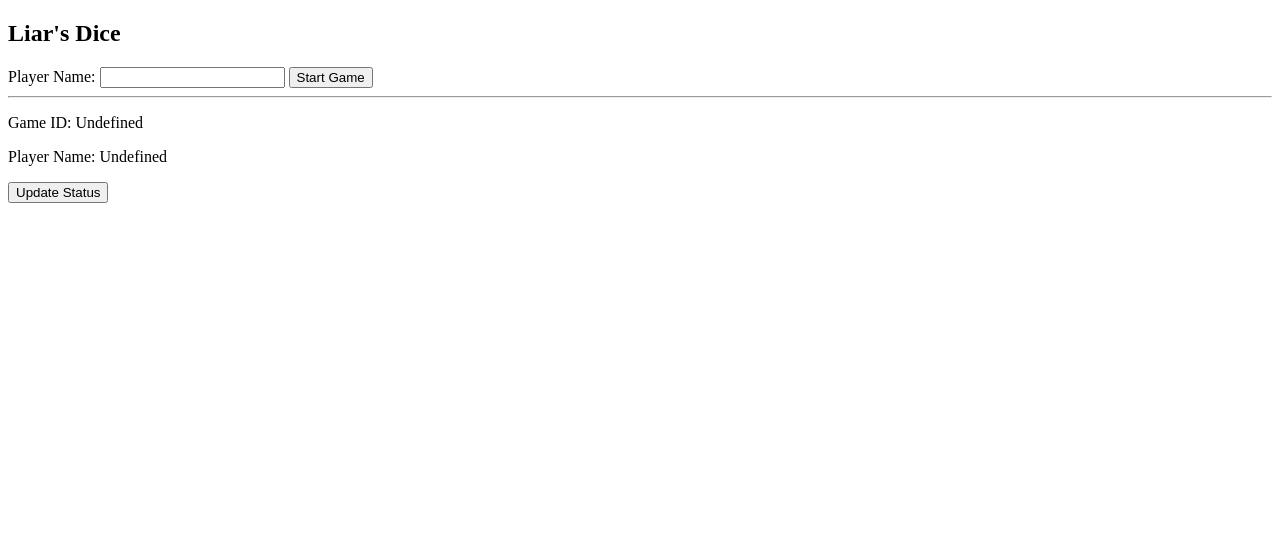
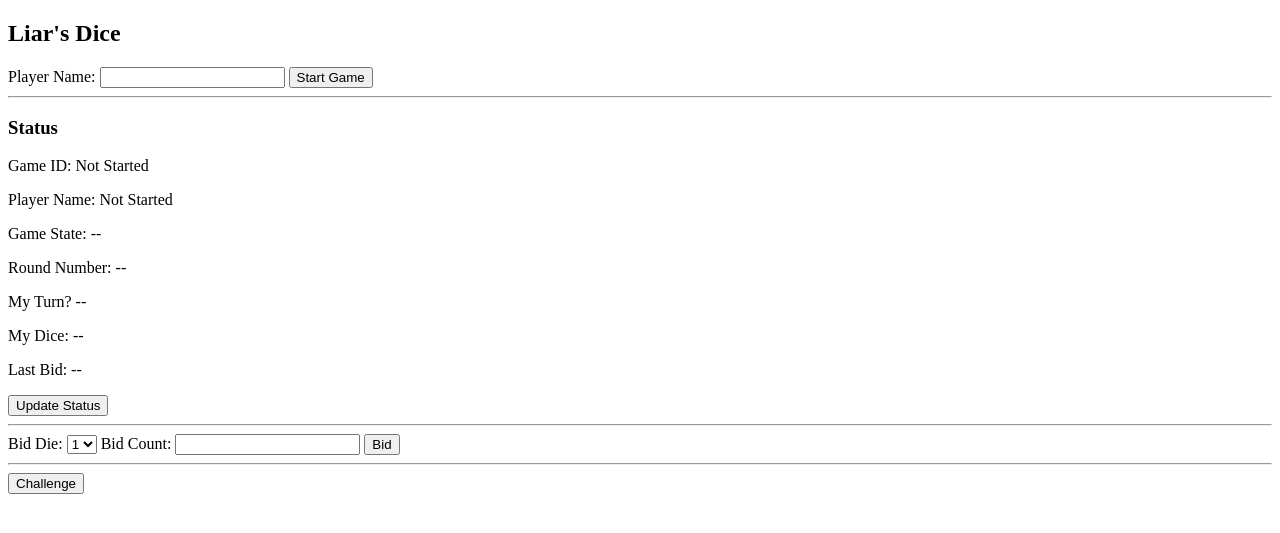
Before and after one commit to fia-io/liars-dice, a Flask app: page /client in a window 1280 px wide. Shown: the top 533 px of the page. Run offline with Flask 2, Linux system fonts and the light colour scheme.

Commit message:
Everything seems to be working...

```diff
--- a/server/main.py
+++ b/server/main.py
@@ -36,7 +36,11 @@ def game_status_get():
     game_id = flask.request.args.get('game_id')
     player_name = flask.request.args.get('player_name')
 
-    response = { 'game_id': game_id, 'player_name': player_name }
+    response = {
+        'game_id': game_id,
+        'game_status': 'playing',
+        'round_number': 3,
+        'player_name': player_name }
     return flask.jsonify(**response)
 
 @app.route('/play/game_status', methods=['POST'])
@@ -77,7 +81,8 @@ def bid():
     bid_count = json.get('bid_count')
     bid_die = json.get('bid_die')
 
-    response = { 'not implemented': 1 }
+    #response = { 'game_id' : game_id, 'round_number': round_number, 'player_name' : player_name, 'bid_count' : bid_count, 'bid_die' : bid_die};
+    response = { 'game_id': game_id, 'player_name': player_name }
     return flask.jsonify(**response)
 
 @app.route('/play/challenge', methods=['POST'])
@@ -97,7 +102,8 @@ def challenge():
     round_number = json.get('round_number')
     player_name = json.get('player_name')
 
-    response = { 'not implemented': 1 }
+    #response = { 'game_id' : game_id, 'round_number' : round_number, 'player_name' : player_name };
+    response = { 'game_id': game_id, 'player_name': player_name }
     return flask.jsonify(**response)
 
 @app.route("/client")
@@ -113,10 +119,5 @@ def send_js(path):
 def base_template():
     return flask.render_template('base.html')
 
-@app.route("/json_test")
-def json_test():
-    d = {'a': 4, 'b': 9}
-    return flask.jsonify(**d)
-
 if __name__ == "__main__":
     app.run(host='0.0.0.0', port=8080)
--- a/server/templates/client.html
+++ b/server/templates/client.html
@@ -4,27 +4,74 @@
 <script src="https://ajax.googleapis.com/ajax/libs/jquery/1.12.4/jquery.min.js"></script>
 <script>
 $(document).ready(function(){
-    $("#status").click(function(){
-        $.get("/play/game_status?game_id=3&player_name='" + name + "'",function(data, status){
-            updateStatus(data);
-        },"json" );
-
-    });
-
     $("#start").click(function(){
-        var name = $("#player_name_input").text();
-        $.get("/play/game_status?game_id=3&player_name='" + name + "'",function(data, status){
+        $.get("/play/game_status?game_id=" + $("#game_id_data").val() + "&player_name='" + $("#player_name_input").val() + "'",function(data, status){
             updateStatus(data);
             $("#start").hide();
             $("#player_name_input").hide();
         },"json" );
 
     });
+
+    $("#status").click(function(){
+        $.get("/play/game_status?game_id=" + $("#game_id_data").val() + "&player_name='" +  $("#player_name_input").val() + "'",function(data, status){
+            updateStatus(data);
+        },"json" );
+
+    });
+
+     $("#bid").click(function(){
+        $.ajax({
+            url: "/play/bid",
+            dataType: 'json',
+            type: 'post',
+            contentType: 'application/json',
+            data: JSON.stringify( {
+                "game_id" : $("#game_id_data").val(),
+                "round_number" : $("#round_num_data").val(),
+                "player_name" :$("#player_name_input").val(),
+                "bid_count" : $("#bid_count").val(),
+                "bid_die" : $("#bid_die").val()
+            } ),
+            processData: false,
+            success: function(data, status){
+                updateStatus(data);
+            }
+
+        });
+
+    });
+
+     $("#challenge").click(function(){
+        $.ajax({
+            url: "/play/challenge",
+            dataType: 'json',
+            type: 'post',
+            contentType: 'application/json',
+            data: JSON.stringify( {
+                "game_id" : $("#game_id_data").val(),
+                "round_number" : $("#round_num_data").val(),
+                "player_name" : $("#player_name_input").val()
+            } ),
+            processData: false,
+            success: function(data, status){
+                updateStatus(data);
+            }
+
+        });
+    });
 });
 
 function updateStatus( data ) {
     $("#game_id").text("Game ID: " + data.game_id);
+    $("#game_id_data").val(data.game_id);
     $("#player_name").text ("Player Name: " + data.player_name);
+    $("#game_state").text ("Game State: " + data.game_state);
+    $("#round_number").text ("Round Number: " + data.round_number);
+    $("#round_num_data").val(data.round_number);
+    $("#player_turn").text ("My Turn? " + data.player_turn);
+    $("#dice").text ("My Dice: " + data.dice);
+    $("#bid").text ("Last Bid: " + data.bid);
 }
 
 </script>
@@ -33,12 +80,35 @@ function updateStatus( data ) {
 
 <h2>Liar's Dice</h2>
 Player Name: <input id='player_name_input' type='text' >
+<input type='hidden' id='game_id_data' value=1>
+<input type='hidden' id='round_num_data' value=0>
 <button id='start'>Start Game</button>
 <hr>
-<p id='game_id'>Game ID: Undefined</p>
-<p id='player_name'>Player Name: Undefined</p>
+<h3> Status </h3>
+<p id='game_id'>Game ID: Not Started</p>
+<p id='player_name'>Player Name: Not Started</p>
+<p id='game_state'>Game State: --</p>
+<p id='round_number'>Round Number: --</p>
+<p id='player_turn'>My Turn? --</p>
+<p id='dice'>My Dice: -- </p>
+<p id='bid'>Last Bid: -- </p>
 
 <button id='status'>Update Status</button>
 
+<hr>
+Bid Die: <select  id=bid_die>
+    <option value=1>1</option>
+    <option value=2>2</option>
+    <option value=3>3</option>
+    <option value=4>4</option>
+    <option value=5>5</option>
+    <option value=6>6</option>
+</select>
+
+Bid Count: <input type='text' id='bid_count'>
+<button id='bid'>Bid</button>
+<hr>
+<button id='challenge'>Challenge</button>
+
 </body>
 </html>
```
Also changed, not shown: server/engine_tests.py (+25 -4 lines).
